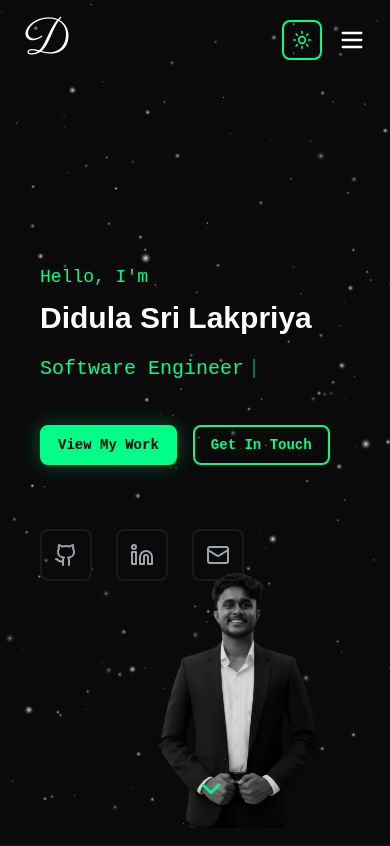
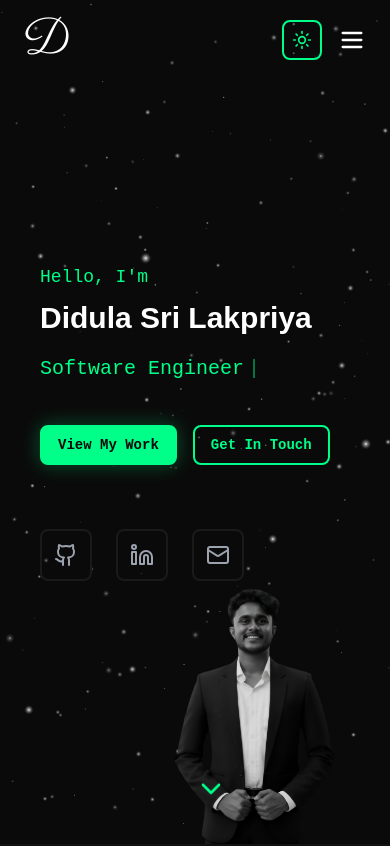
Before and after one commit to didulasri/myportfolio, a Next.js app: page / in a window 390 px wide. Shown: the top 846 px of the page. Built offline with nearby package versions, Linux system fonts and the light colour scheme.

Commit message:
feat: change

```diff
--- a/components/Hero.tsx
+++ b/components/Hero.tsx
@@ -412,7 +412,7 @@ export default function Hero() {
       </div>
 
       {/* Profile Image (mobile) */}
-      <div className="block md:hidden absolute right-4 bottom-4 z-10 pointer-events-none w-[70vw] max-w-[360px] translate-x-0 translate-y-0">
+      <div className="block md:hidden absolute right-0 bottom-0 z-10 pointer-events-none w-[70vw] max-w-[360px]">
         <Image
           src="/newprof.png"
           alt="Didula Sri Lakpriya"
```
